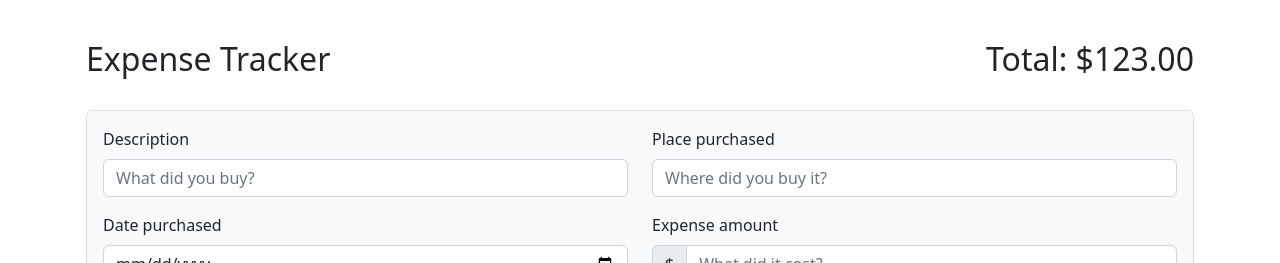
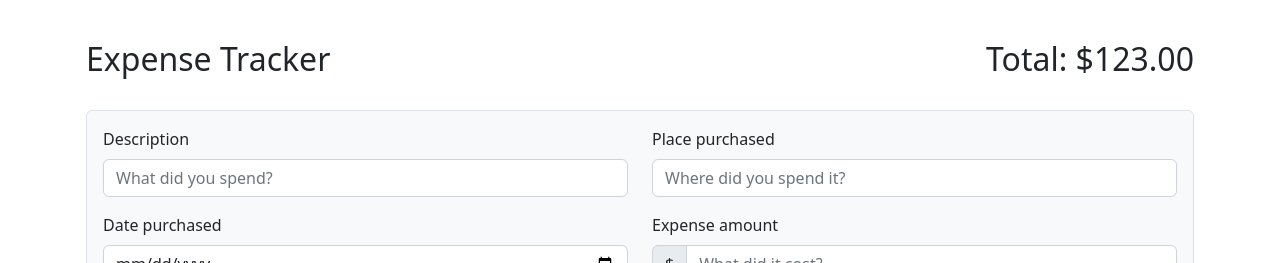
Before and after one commit to et-codes/expense-tracker, a React (Create React App) app: page / in a window 1280 px wide. Shown: the top 263 px of the page. Built offline with nearby package versions, Linux system fonts and the light colour scheme.

Commit message:
Added Col tags to ExpenseFormItem.

```diff
--- a/src/components/ExpenseForm.js
+++ b/src/components/ExpenseForm.js
@@ -10,33 +10,25 @@ class ExpenseForm extends Component {
     return (
       <Form className="border rounded bg-light p-3">
         <Row>
-          <Col md={6}>
           <ExpenseFormItem
             label="Description"
             type="text"
-              placeholder="What did you buy?"
+            placeholder="What did you spend?"
           />
-          </Col>
-          <Col md={6}>
           <ExpenseFormItem
             label="Place purchased"
             type="text"
-              placeholder="Where did you buy it?"
+            placeholder="Where did you spend it?"
           />
-          </Col>
-          <Col md={6}>
           <ExpenseFormItem
             label="Date purchased"
             type="date"
           />
-          </Col>
-          <Col md={6}>
           <ExpenseFormItem
             label="Expense amount"
             type="currency"
             placeholder="What did it cost?"
           />
-          </Col>
         </Row>
         <Col className="text-center">
           <Button type="submit">Add Expense</Button>
--- a/src/components/ExpenseFormItem.js
+++ b/src/components/ExpenseFormItem.js
@@ -1,4 +1,5 @@
 import React, { Component } from 'react';
+import Col from 'react-bootstrap/Col';
 import Form from 'react-bootstrap/Form';
 import InputGroup from 'react-bootstrap/InputGroup';
 
@@ -21,10 +22,12 @@ class ExpenseFormItem extends Component {
     }
 
     return (
-      <Form.Group className="mb-3">
-        <Form.Label>{label}</Form.Label>
-        {contents}
-      </Form.Group>
+      <Col md={6}>
+        <Form.Group className="mb-3">
+          <Form.Label>{label}</Form.Label>
+          {contents}
+        </Form.Group>
+      </Col>
     );
   }
 }
```
Lines whose indentation alone changed are shown as unchanged.
